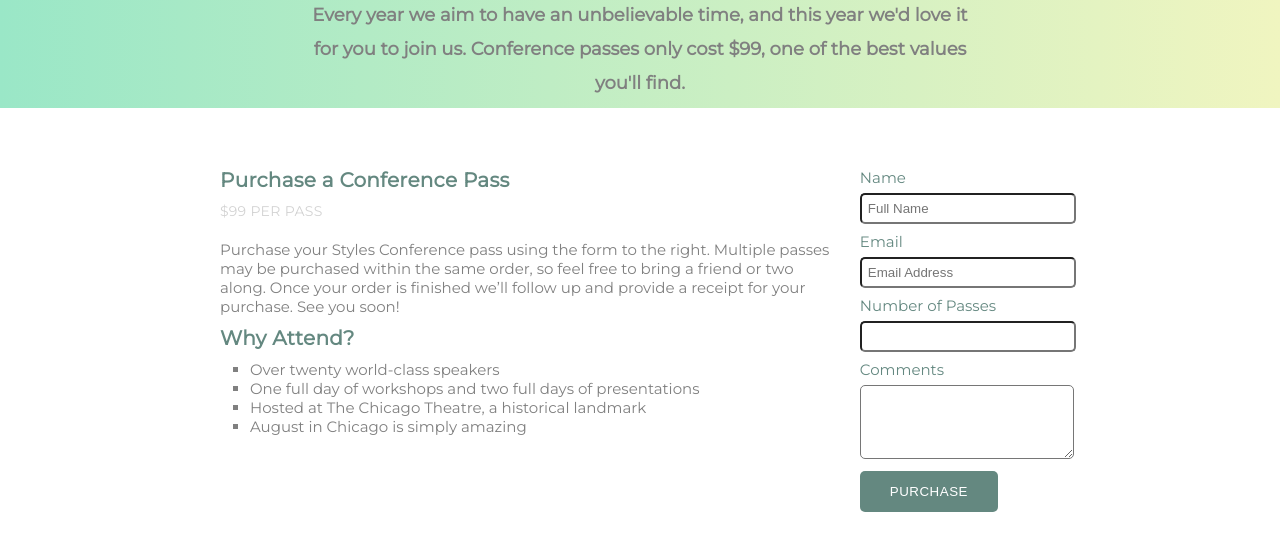
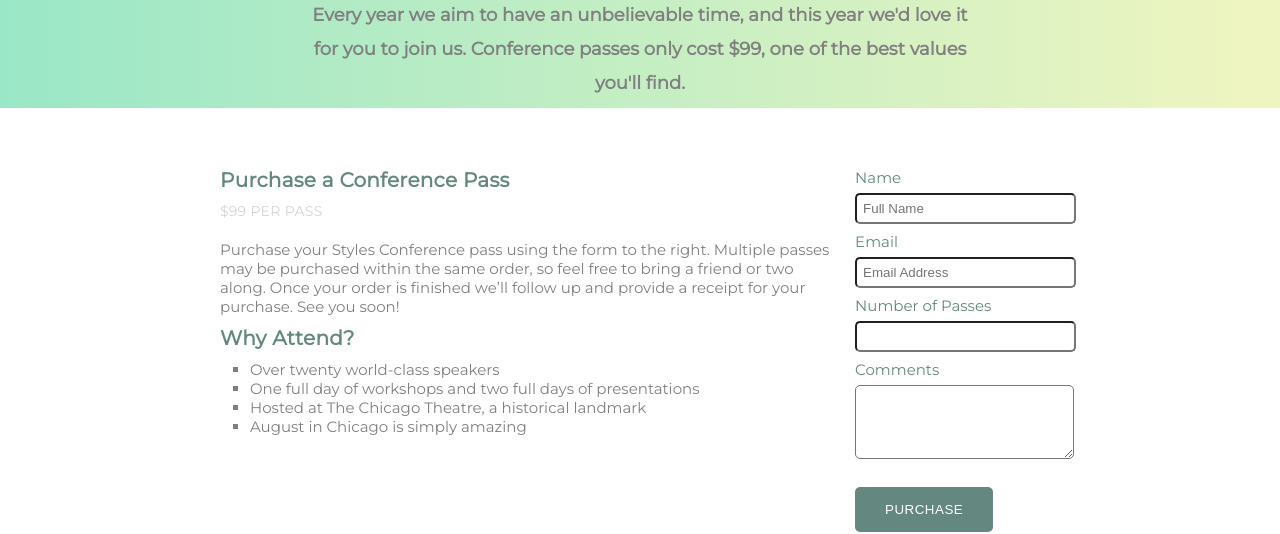
Before and after one commit to RiyaGupta89/DAY8, a website: page register.html in a window 1280 px wide. Shown: the part 272-806 px from the top of the page. Drawn offline with Linux system fonts and the light colour scheme.

Commit message:
Small Correction

```diff
--- a/public/css/register.css
+++ b/public/css/register.css
@@ -17,7 +17,6 @@
 }
 
 .logo{
-    font-weight: bolder;
     text-transform: uppercase;
     font-size: 50px;
     width: 40%;
@@ -151,13 +150,18 @@
 }
 
 .btn{
-    padding: 13px 30px;
+    padding: 15px 30px;
     border-radius: 5px;
     background-color: #648880;
     border: none;
     color: #fff;
     text-transform: uppercase;
     letter-spacing: 0.5px;
+    margin: 16px 20px 0 0;
+}
+
+.btn:hover{
+    background-color: #8ec4b8;
 }
 
 
```
